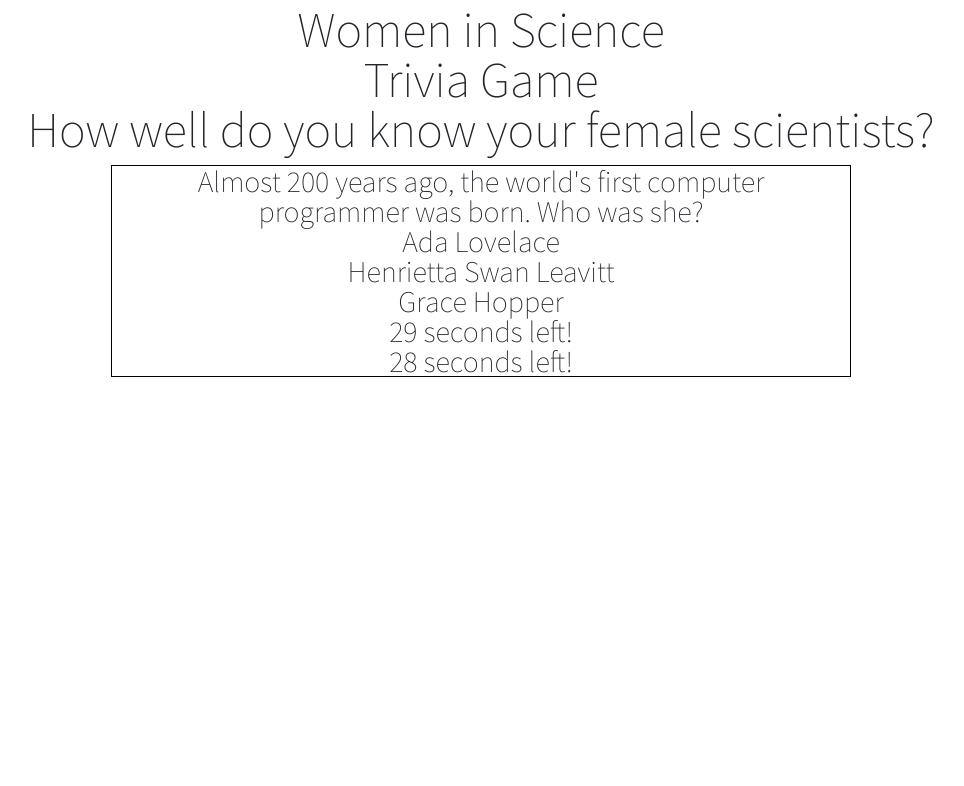
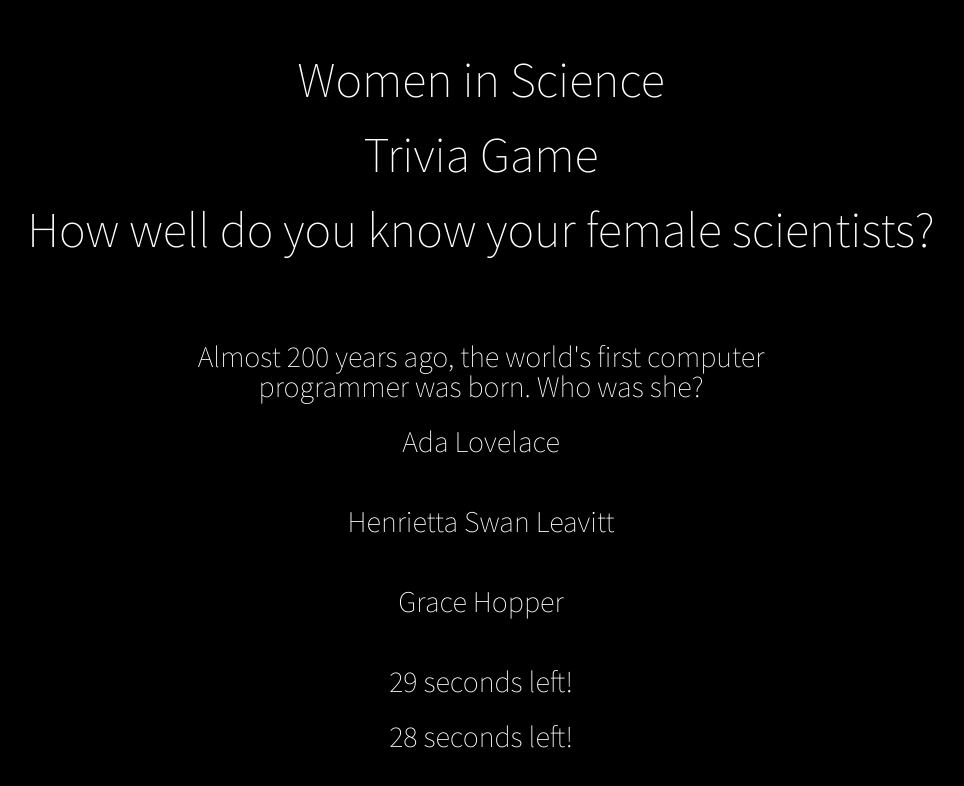
Before and after one commit to KTWangster/Trivia-Game, a plain HTML site: page index.html in a window 1280 px wide. Both pictures are taken after a click on the button "Start". Shown: the whole page, without its empty margins (159-1123 px from the left). Drawn offline with nearby package versions, Linux system fonts and the light colour scheme.

Commit message:
Add files via upload

```diff
--- a/assets/css/style.css
+++ b/assets/css/style.css
@@ -1,6 +1,8 @@
 body {
     font-family: 'Source Sans Pro', sans-serif;
     padding: 5px;
+    background-color: #000000;
+    color: #ffffff;
 }
 
 
@@ -9,6 +11,16 @@ body {
 #title {
     text-align: center;
     font-size: 50px;
+    padding: 50px;
+}
+
+h2 {
+    padding-top: 25px;
+}
+
+h3 {
+    padding-top: 25px;
+    font-size: 30px;
 }
 
 
@@ -24,20 +36,24 @@ body {
     margin: 10px auto;
 }
 
+.choices {
+    padding: 25px;
+}
+
 
 /* Button */
 
 #start {
     text-align: center;
     padding: 10px;
-    color: #ffffff;
-    background-color: #f8cb46;
+    color: #000000;
+    background-color: #ffffff;
     border: none;
     border-radius: 8px;
 }
 
 #start:hover {
-    background-color: #e72727;
+    background-color: #9c37fa;
     color: #ffffff;
 }
 
```
